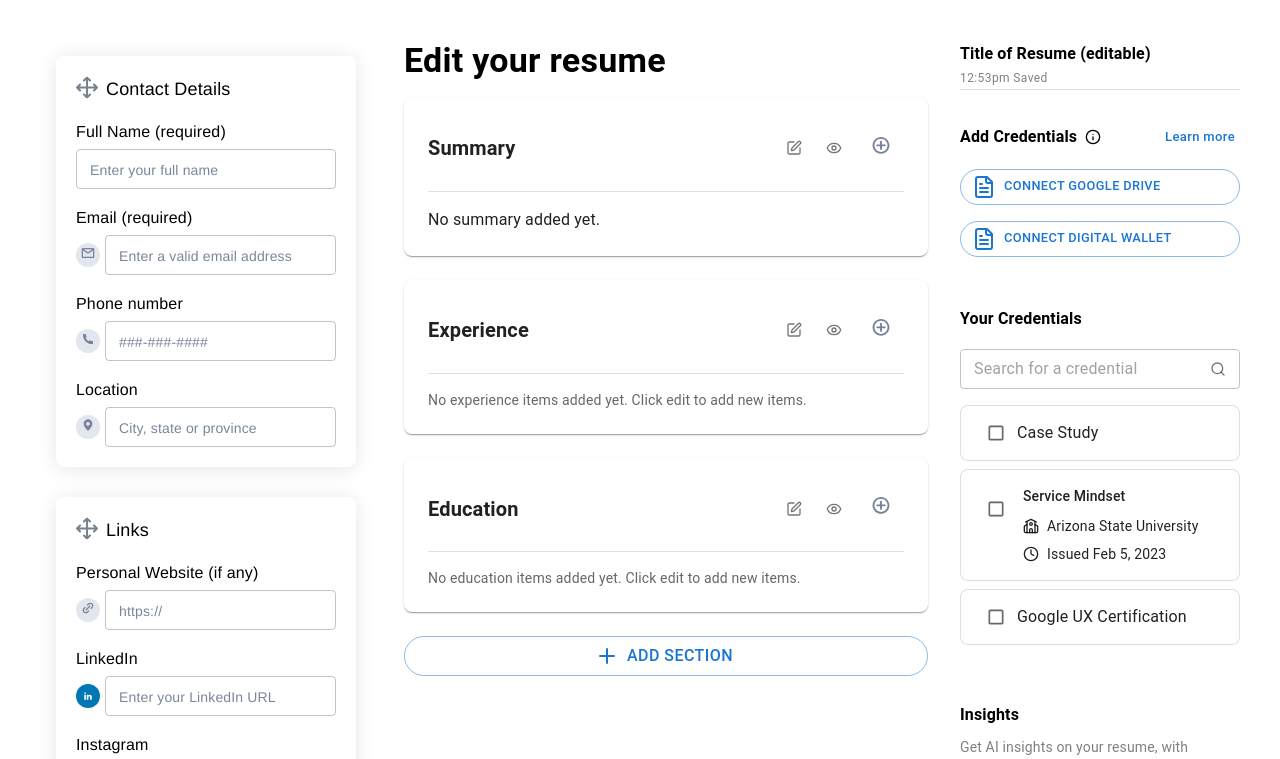
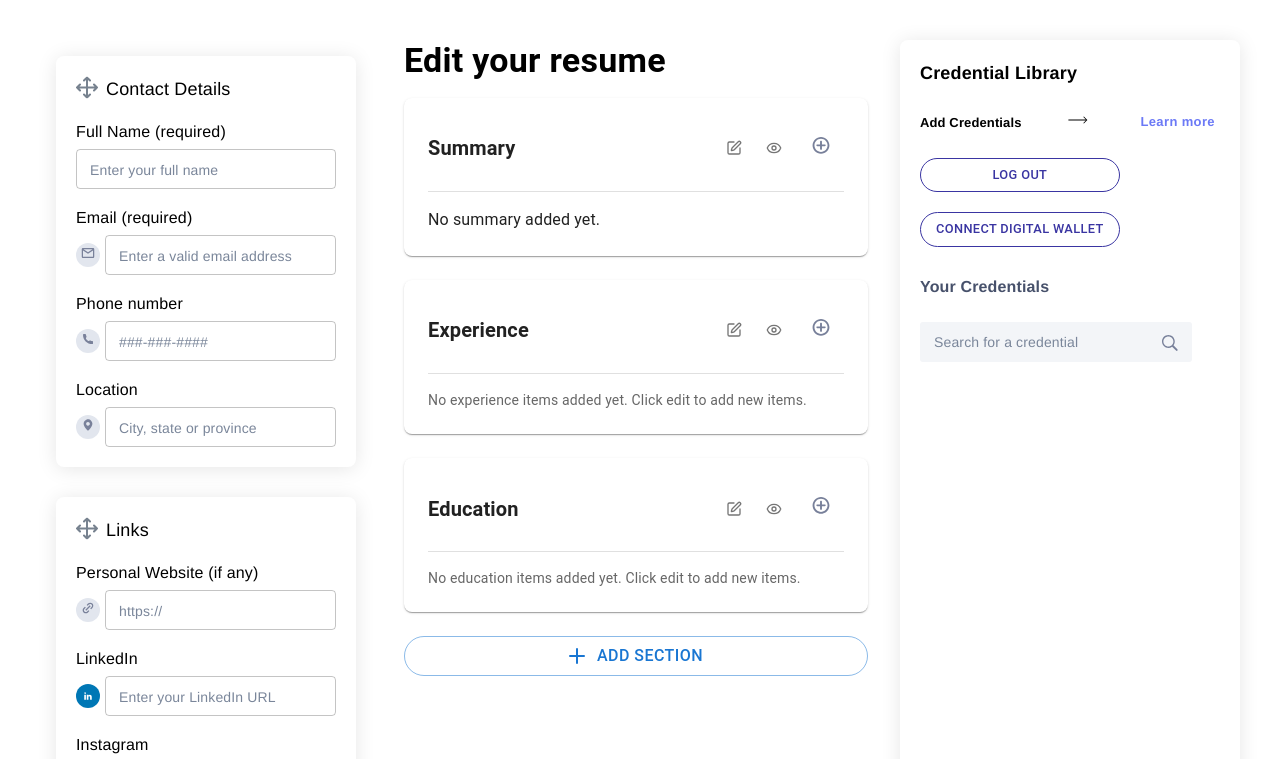
Before and after one commit to Cooperation-org/Resume-Author, a React (Create React App) app: page /resume/new in a window 1280 px wide. Shown: the top 759 px of the page. Built offline with nearby package versions, Linux system fonts and the light colour scheme; the HTML template or start-up script is replaced by a standard one.

Commit message:
compelete of right side

```diff
--- a/src/assets/svgs/index.jsx
+++ b/src/assets/svgs/index.jsx
@@ -1,3 +1,21 @@
+export const SVGLine = () => {
+  return (
+    <div>
+      <svg
+        xmlns='http://www.w3.org/2000/svg'
+        width='20'
+        height='20'
+        viewBox='0 0 20 20'
+        fill='none'
+      >
+        <path
+          d='M0.400024 10.4004H17.8344L15.3172 12.9176L15.8828 13.4832L19.3656 10.0004L15.8828 6.51758L15.3172 7.08318L17.8344 9.60038H0.400024V10.4004Z'
+          fill='black'
+        />
+      </svg>
+    </div>
+  )
+}
 export const SVGAdd = () => {
   return (
     <div>
--- a/src/components/ResumeEditor/LeftSidebar.tsx
+++ b/src/components/ResumeEditor/LeftSidebar.tsx
@@ -74,7 +74,7 @@ const LeftSidebar = () => {
       fontStyle: 'normal',
       fontWeight: 400,
       lineHeight: '20px',
-      opacity: 1 // This ensures the placeholder opacity stays at 100%
+      opacity: 1
     }
   }
 
--- a/src/components/ResumeEditor/RightSidebar.tsx
+++ b/src/components/ResumeEditor/RightSidebar.tsx
@@ -2,32 +2,54 @@ import {
   Box,
   Typography,
   Button,
-  Divider,
   Paper,
   CircularProgress,
   TextField,
   List,
-  ListItem,
-  ListItemIcon,
-  ListItemText,
   Checkbox,
   Stack,
-  InputAdornment
+  InputAdornment,
+  Divider
 } from '@mui/material'
-import { FileText, Sparkles, Search, School, Clock, Info } from 'lucide-react'
+import { FileText, Search, Info } from 'lucide-react'
 import useGoogleDrive from '../../hooks/useGoogleDrive'
 import { useCallback, useEffect, useState } from 'react'
 import { getLocalStorage, removeCookie, removeLocalStorage } from '../../tools'
 import { login } from '../../tools/auth'
 import { useDispatch } from 'react-redux'
 import { setVCs } from '../../redux/slices/resume'
+import { SVGLine, SVGSearch } from '../../assets/svgs'
 
+const paperStyle = {
+  display: 'flex',
+  padding: '20px',
+  flexDirection: 'column',
+  alignItems: 'flex-start',
+  gap: '20px',
+  alignSelf: 'stretch',
+  borderRadius: '8px',
+  bgcolor: '#FFF',
+  boxShadow: '0px 2px 20px 0px rgba(0,0,0,0.10)'
+}
+
+const placeholderStyle = {
+  '& .MuiInputBase-input::placeholder': {
+    color: 'var(--neutral-light-n-100, #7A869A)',
+    fontFamily: '"Proxima Nova", "Helvetica Neue", Helvetica, Arial, sans-serif',
+    fontSize: '14px',
+    fontStyle: 'normal',
+    fontWeight: 400,
+    lineHeight: '20px',
+    opacity: 1
+  }
+}
 const RightSidebar = () => {
   const dispatch = useDispatch()
 
   const [claims, setClaims] = useState<any[]>([])
   const [loading, setLoading] = useState(true)
   const [searchInput, setSearchInput] = useState('')
+  const [selectedClaims, setSelectedClaims] = useState<string[]>([])
   const accessToken = getLocalStorage('auth_token')
 
   const { storage } = useGoogleDrive()
@@ -73,11 +95,23 @@ const RightSidebar = () => {
     removeLocalStorage('user_info')
     removeLocalStorage('auth')
     setClaims([])
+    setSelectedClaims([])
   }
 
   const handleGoogleLogin = () => {
     setLoading(true)
     login()
+  }
+
+  const handleClaimToggle = (claimId: string) => {
+    setSelectedClaims(prev => {
+      const isSelected = prev.includes(claimId)
+      if (isSelected) {
+        return prev.filter(id => id !== claimId)
+      } else {
+        return [...prev, claimId]
+      }
+    })
   }
 
   const isValidClaim = (claim: any) => {
@@ -87,81 +121,72 @@ const RightSidebar = () => {
     )
   }
 
-  const defaultCredentials = [
-    {
-      type: 'Case Study',
-      isCheckbox: true
-    },
-    {
-      type: 'Service Mindset',
-      institution: 'Arizona State University',
-      date: 'Issued Feb 5, 2023',
-      hasDetails: true
-    },
-    {
-      type: 'Google UX Certification',
-      icon: true
-    }
-  ]
-
   return (
-    <Box sx={{ width: 280 }}>
-      {/* Title */}
-      <Typography variant='subtitle1' fontWeight='600'>
-        Title of Resume (editable)
+    <Box sx={{ width: 300, ...paperStyle }}>
+      <Typography
+        sx={{
+          fontFamily: '"Proxima Nova", "Helvetica Neue", Helvetica, Arial, sans-serif',
+          fontSize: '18px',
+          fontWeight: 700
+        }}
+      >
+        Credential Library
       </Typography>
-      <Typography variant='caption' color='gray' mb={4}>
-        12:53pm Saved
-      </Typography>
-      <Divider sx={{ mb: 4 }} />
 
       {/* Add Credentials */}
-      <Box sx={{ mb: 6 }}>
       <Box
         sx={{
+          width: '100%',
           display: 'flex',
-            justifyContent: 'space-between',
           alignItems: 'center',
-            mb: 2
+          justifyContent: 'space-between'
         }}
       >
-          <Box sx={{ display: 'flex', alignItems: 'center' }}>
-            <Typography variant='subtitle1' fontWeight='600'>
+        <Typography
+          sx={{
+            fontFamily: '"Proxima Nova", "Helvetica Neue", Helvetica, Arial, sans-serif',
+            fontSize: '13px',
+            fontWeight: 700
+          }}
+        >
           Add Credentials
         </Typography>
-            <Info size={16} style={{ marginLeft: 8 }} />
-          </Box>
-          <Button size='small' sx={{ textTransform: 'none' }}>
+        <SVGLine />
+        <Button
+          size='small'
+          sx={{
+            textTransform: 'none',
+            fontFamily: '"Proxima Nova", "Helvetica Neue", Helvetica, Arial, sans-serif',
+            fontSize: '13px',
+            fontWeight: 700,
+            color: '#6B79F6'
+          }}
+        >
           Learn more
         </Button>
       </Box>
-
+      <Box sx={{ display: 'flex', flexDirection: 'column', gap: '20px' }}>
         <Button
           onClick={handleAuth}
           variant='outlined'
           fullWidth
-          startIcon={<FileText />}
           sx={{
-            mb: 2,
             fontSize: '0.8rem',
-            display: 'flex',
-            justifyContent: 'start',
+            border: '1px solid #3A35A2',
+            color: '#3A35A2',
             borderRadius: '100px'
           }}
         >
-          {accessToken ? 'Log out' : 'Connect Google Drive'}
+          {claims ? 'Log out' : 'Connect Google Drive'}
         </Button>
         <Button
           variant='outlined'
           fullWidth
-          startIcon={<FileText />}
           sx={{
             fontSize: '0.8rem',
-            whiteSpace: 'nowrap',
-            display: 'flex',
-            justifyContent: 'start',
             borderRadius: '100px',
-            mb: 2
+            border: '1px solid #3A35A2',
+            color: '#3A35A2'
           }}
         >
           Connect Digital Wallet
@@ -169,131 +194,89 @@ const RightSidebar = () => {
       </Box>
 
       {/* Credentials Section */}
-      <Box sx={{ mb: 6 }}>
-        <Typography variant='subtitle1' fontWeight='600' sx={{ mb: 2 }}>
+      <Box sx={{ display: 'flex', flexDirection: 'column', gap: '15px' }}>
+        <Typography
+          sx={{
+            fontFamily: '"Proxima Nova", "Helvetica Neue", Helvetica, Arial, sans-serif',
+            fontSize: '16px',
+            fontWeight: 700,
+            color: '#47516B',
+            mb: 1,
+            mt: 1
+          }}
+        >
           Your Credentials
         </Typography>
 
-        {/* Search Bar */}
+        <Box sx={{ width: '100%', display: 'flex', flexDirection: 'column', gap: 1 }}>
           <TextField
+            placeholder='Search for a credential'
             fullWidth
+            value={''}
+            onChange={() => {}}
             size='small'
-          placeholder='Search for a credential'
-          value={searchInput}
-          onChange={e => setSearchInput(e.target.value)}
             InputProps={{
               endAdornment: (
-              <InputAdornment position='end'>
-                <Search size={16} />
+                <InputAdornment
+                  sx={{ display: 'flex', alignItems: 'center', mt: 1 }}
+                  position='end'
+                >
+                  <SVGSearch />
                 </InputAdornment>
               )
             }}
-          sx={{ mb: 2 }}
+            sx={{
+              bgcolor: '#F3F5F8',
+              borderRadius: '3px',
+              '& .MuiOutlinedInput-root': {
+                '& fieldset': { border: 'none' },
+                '&:hover fieldset': { border: 'none' },
+                '&.Mui-focused fieldset': { border: 'none' }
+              },
+              ...placeholderStyle
+            }}
           />
+        </Box>
 
         {loading ? (
           <Box sx={{ display: 'flex', justifyContent: 'center', py: 6 }}>
             <CircularProgress />
           </Box>
         ) : (
-          <Stack spacing={2}>
-            {/* Default Credentials */}
+          <Stack>
             <List sx={{ p: 0 }}>
-              {defaultCredentials.map((credential, index) => (
-                <Paper
-                  key={index}
-                  elevation={0}
+              {claims.map(
+                claim =>
+                  isValidClaim(claim) && (
+                    <Paper key={claim[0]?.id} elevation={0}>
+                      <Box>
+                        <Box sx={{ display: 'flex', alignItems: 'end' }}>
+                          <Checkbox
+                            size='small'
                             sx={{
-                    mb: 1,
-                    borderRadius: 2,
-                    border: '1px solid',
-                    borderColor: 'divider'
+                              mt: 0.5,
+                              color: '#47516B',
+                              '&.Mui-checked': {
+                                color: '#3A35A2'
+                              }
                             }}
-                >
-                  {credential.hasDetails ? (
-                    <Box sx={{ p: 2 }}>
-                      <Box sx={{ display: 'flex', alignItems: 'start' }}>
-                        <Checkbox size='small' sx={{ mt: 0.5, mr: 1 }} />
+                            checked={selectedClaims.includes(claim[0]?.id)}
+                            onChange={() => handleClaimToggle(claim[0]?.id)}
+                          />
                           <Box sx={{ flex: 1 }}>
                             <Typography variant='subtitle2' sx={{ mb: 1 }}>
-                            {credential.type}
+                              {claim[0]?.data?.credentialSubject?.achievement[0]?.name}
                             </Typography>
-                          <Stack spacing={1}>
-                            <Box sx={{ display: 'flex', alignItems: 'center', gap: 1 }}>
-                              <School size={16} />
-                              <Typography variant='body2'>
-                                {credential.institution}
-                              </Typography>
-                            </Box>
-                            <Box sx={{ display: 'flex', alignItems: 'center', gap: 1 }}>
-                              <Clock size={16} />
-                              <Typography variant='body2'>{credential.date}</Typography>
-                            </Box>
-                          </Stack>
                           </Box>
                         </Box>
                       </Box>
-                  ) : (
-                    <ListItem>
-                      <ListItemIcon sx={{ minWidth: 40 }}>
-                        <Checkbox size='small' />
-                      </ListItemIcon>
-                      <ListItemText primary={credential.type} />
-                    </ListItem>
-                  )}
-                </Paper>
-              ))}
-            </List>
-
-            {/* Google Drive Claims */}
-            {claims.map(
-              claim =>
-                isValidClaim(claim) && (
-                  <Paper
-                    key={claim[0]?.id}
-                    elevation={0}
-                    sx={{
-                      p: 2,
-                      borderRadius: 2,
-                      border: '1px solid',
-                      borderColor: 'divider',
-                      transition: 'all 0.3s ease'
-                    }}
-                  >
-                    <Typography
-                      sx={{
-                        fontWeight: 'bold',
-                        fontSize: '1.25rem'
-                      }}
-                    >
-                      {claim[0]?.data?.credentialSubject?.achievement[0]?.name}
-                    </Typography>
-                    <Typography sx={{ color: 'text.secondary' }}>
-                      {claim[0]?.data?.credentialSubject?.name}
-                    </Typography>
+                      <Divider />
                     </Paper>
                   )
               )}
+            </List>
           </Stack>
         )}
-      </Box>
-
-      {/* Insights */}
-      <Box>
-        <Typography variant='subtitle1' fontWeight='600' mb={1}>
-          Insights
-        </Typography>
-        <Typography variant='body2' color='gray' mb={2}>
-          Get AI insights on your resume, with suggestions on how to improve
-        </Typography>
-        <Button
-          variant='outlined'
-          fullWidth
-          startIcon={<Sparkles />}
-          sx={{ borderRadius: '100px' }}
-        >
-          Get Insights
-        </Button>
       </Box>
     </Box>
   )
```
Lines whose indentation alone changed are shown as unchanged.
